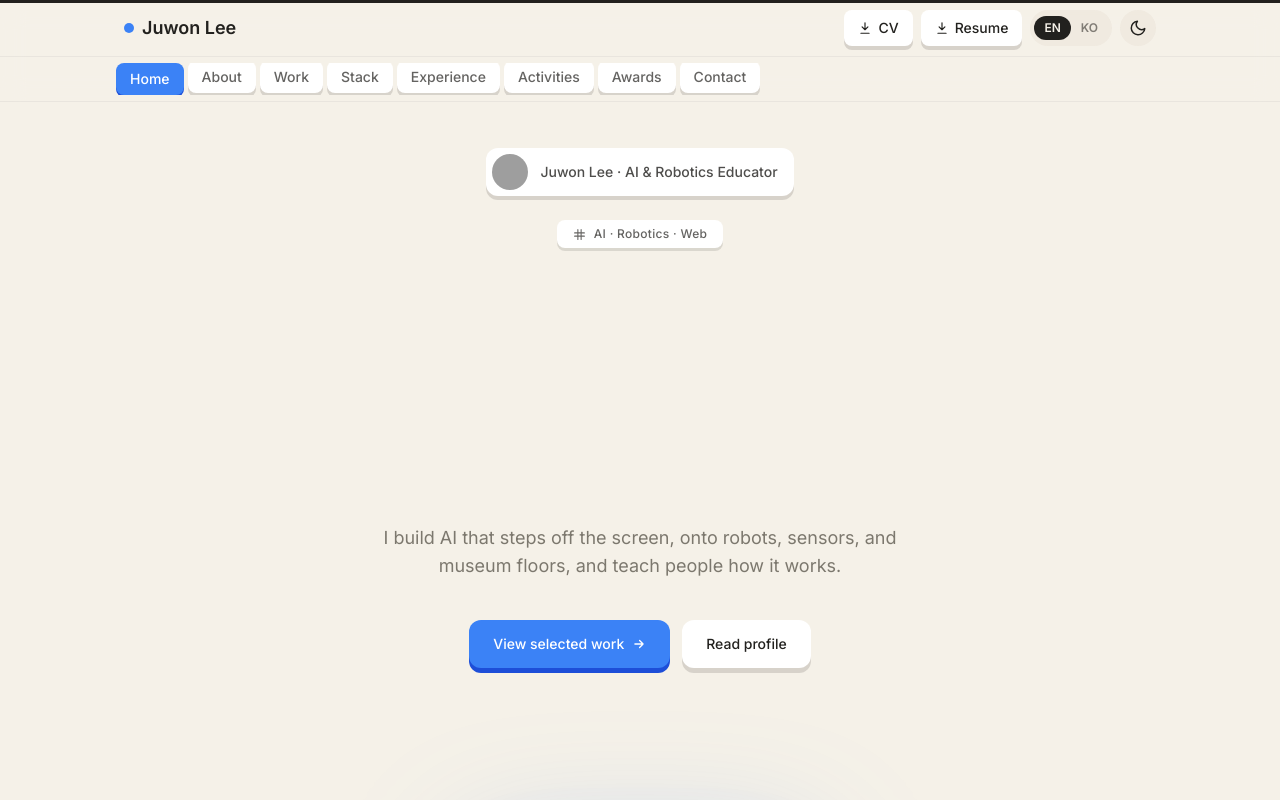
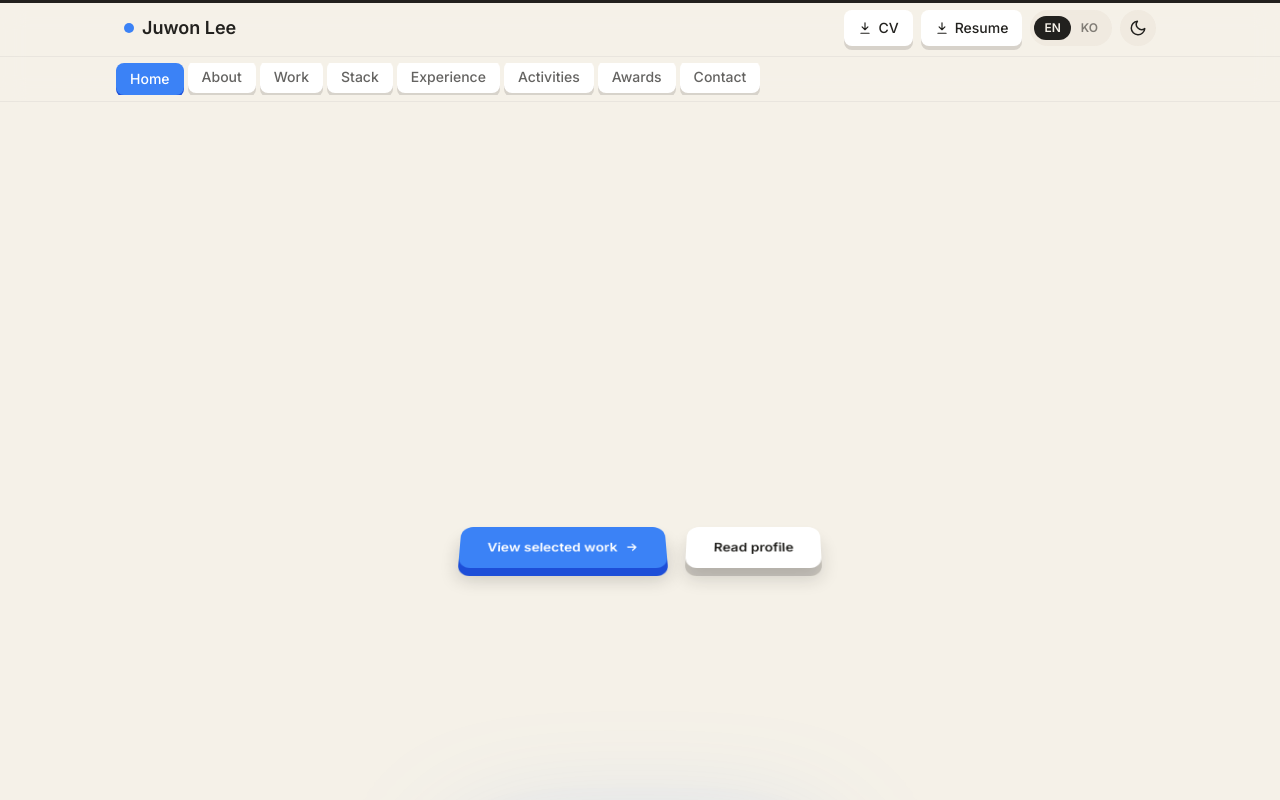
Before and after one commit to henna2022/portfolio, a Next.js app: page / in a window 1280 px wide. Shown: the top 800 px of the page. Built offline with nearby package versions, Linux system fonts and the light colour scheme; no server answers; grey boxes are pictures that could not be loaded; a web font is replaced by a local one.

Commit message:
design: robot looks up at camera; remove hero pills & sub line; CTA slabs in floor perspective
Co-Authored-By: Claude Fable 5 <noreply@anthropic.com>

```diff
--- a/components/hero-scene.tsx
+++ b/components/hero-scene.tsx
@@ -239,8 +239,9 @@ function RobotOnBlock({ dark, reduced }: { dark: boolean; reduced: boolean }) {
     }
 
     // 시선 추적 (로봇만 회전, 블럭은 고정)
-    b.rotation.y = THREE.MathUtils.lerp(b.rotation.y, pointer.x * 0.55, 0.1);
-    b.rotation.x = THREE.MathUtils.lerp(b.rotation.x, -pointer.y * 0.1, 0.1);
+    // 기본적으로 위(카메라)를 올려다보는 자세 + 마우스 따라 미세 조정
+    b.rotation.y = THREE.MathUtils.lerp(b.rotation.y, pointer.x * 0.5, 0.1);
+    b.rotation.x = THREE.MathUtils.lerp(b.rotation.x, 0.42 - pointer.y * 0.12, 0.1);
   });
 
   return (
--- a/components/hero.tsx
+++ b/components/hero.tsx
@@ -2,12 +2,11 @@
 
 import dynamic from "next/dynamic";
 import { motion, type Variants } from "framer-motion";
-import { hero, person } from "@/lib/data";
-import { heroKo, personKo } from "@/lib/data-ko";
-import { assetPath } from "@/lib/asset";
+import { hero } from "@/lib/data";
+import { heroKo } from "@/lib/data-ko";
 import { useLocale } from "@/lib/locale";
 import { dict } from "@/lib/i18n";
-import { ArrowIcon, GridIcon } from "./icons";
+import { ArrowIcon } from "./icons";
 import { ease } from "@/lib/motion";
 
 // three.js 런타임은 별도 청크로 지연 로드 — 첫 화면 성능에 영향 없음
@@ -39,28 +38,6 @@ export function Hero() {
         animate="show"
         className="relative z-10 flex flex-col items-center"
       >
-        <motion.div
-          variants={child}
-          className="mb-6 flex items-center gap-3 rounded-xl bg-white py-1.5 pl-1.5 pr-4 shadow-[0_4px_0_rgba(28,27,23,0.14)] dark:bg-sand-deep dark:shadow-[0_4px_0_rgba(0,0,0,0.5)]"
-        >
-          <img
-            src={assetPath(person.photoSm)}
-            alt="Juwon Lee"
-            className="h-9 w-9 rounded-full object-cover object-center"
-          />
-          <span className="text-sm font-medium text-ink/80">
-            Juwon Lee · {(ko ? personKo.role : person.role).split(" · ")[0]}
-          </span>
-        </motion.div>
-
-        <motion.span
-          variants={child}
-          className="mb-8 inline-flex items-center gap-2 rounded-lg bg-white px-4 py-1.5 text-xs font-medium tracking-wide text-ink/70 shadow-[0_3px_0_rgba(28,27,23,0.12)] dark:bg-sand-deep dark:text-cream/70 dark:shadow-[0_3px_0_rgba(0,0,0,0.5)]"
-        >
-          <GridIcon />
-          {hero.badge}
-        </motion.span>
-
         <motion.h1
           variants={child}
           // EN 데스크톱에서는 3D 입체 글자가 헤드라인을 대신함 —
@@ -74,22 +51,15 @@ export function Hero() {
           {ko ? heroKo.headline : hero.headline}
         </motion.h1>
 
-        <motion.p
-          variants={child}
-          className="mt-7 max-w-xl text-base leading-relaxed text-muted sm:text-lg"
-        >
-          {ko ? heroKo.sub : hero.sub}
-        </motion.p>
-
         <motion.div
           variants={child}
-          className="mt-10 flex flex-wrap items-center justify-center gap-3"
+          className="mt-14 flex flex-wrap items-center justify-center gap-4"
         >
-          {/* 3D 블럭 CTA: 파란 본체 + 진한 파랑 단차 / 흰 블럭 보조 버튼 */}
+          {/* 3D 슬랩 CTA: 바닥 원근에 맞춰 눕힌 입체 블럭 (rotateX + 두꺼운 밑단) */}
           <motion.a
             whileTap={{ y: 3 }}
             href="#work"
-            className="group inline-flex items-center gap-2 rounded-xl bg-lime px-6 py-3.5 text-sm font-medium text-white shadow-[0_5px_0_#1d4ed8] transition-all hover:translate-y-[1px] hover:shadow-[0_4px_0_#1d4ed8]"
+            className="group inline-flex origin-bottom items-center gap-2 rounded-xl bg-lime px-7 py-3.5 text-sm font-semibold text-white shadow-[0_9px_0_#1d4ed8,0_14px_18px_rgba(28,27,23,0.18)] transition-all [transform:perspective(640px)_rotateX(28deg)] hover:translate-y-[2px] hover:shadow-[0_7px_0_#1d4ed8,0_11px_14px_rgba(28,27,23,0.18)]"
           >
             {t.viewWork}
             <ArrowIcon className="transition-transform group-hover:translate-x-0.5" />
@@ -97,7 +67,7 @@ export function Hero() {
           <motion.a
             whileTap={{ y: 3 }}
             href="#about"
-            className="inline-flex items-center gap-2 rounded-xl bg-white px-6 py-3.5 text-sm font-medium text-ink shadow-[0_5px_0_rgba(28,27,23,0.14)] transition-all hover:translate-y-[1px] hover:shadow-[0_4px_0_rgba(28,27,23,0.14)] dark:bg-sand-deep dark:text-cream dark:shadow-[0_5px_0_rgba(0,0,0,0.5)] dark:hover:shadow-[0_4px_0_rgba(0,0,0,0.5)]"
+            className="inline-flex origin-bottom items-center gap-2 rounded-xl bg-white px-7 py-3.5 text-sm font-semibold text-ink shadow-[0_9px_0_rgba(28,27,23,0.18),0_14px_18px_rgba(28,27,23,0.14)] transition-all [transform:perspective(640px)_rotateX(28deg)] hover:translate-y-[2px] hover:shadow-[0_7px_0_rgba(28,27,23,0.18),0_11px_14px_rgba(28,27,23,0.14)] dark:bg-sand-deep dark:text-cream dark:shadow-[0_9px_0_rgba(0,0,0,0.55),0_14px_18px_rgba(0,0,0,0.35)] dark:hover:shadow-[0_7px_0_rgba(0,0,0,0.55),0_11px_14px_rgba(0,0,0,0.35)]"
           >
             {t.readProfile}
           </motion.a>
```
